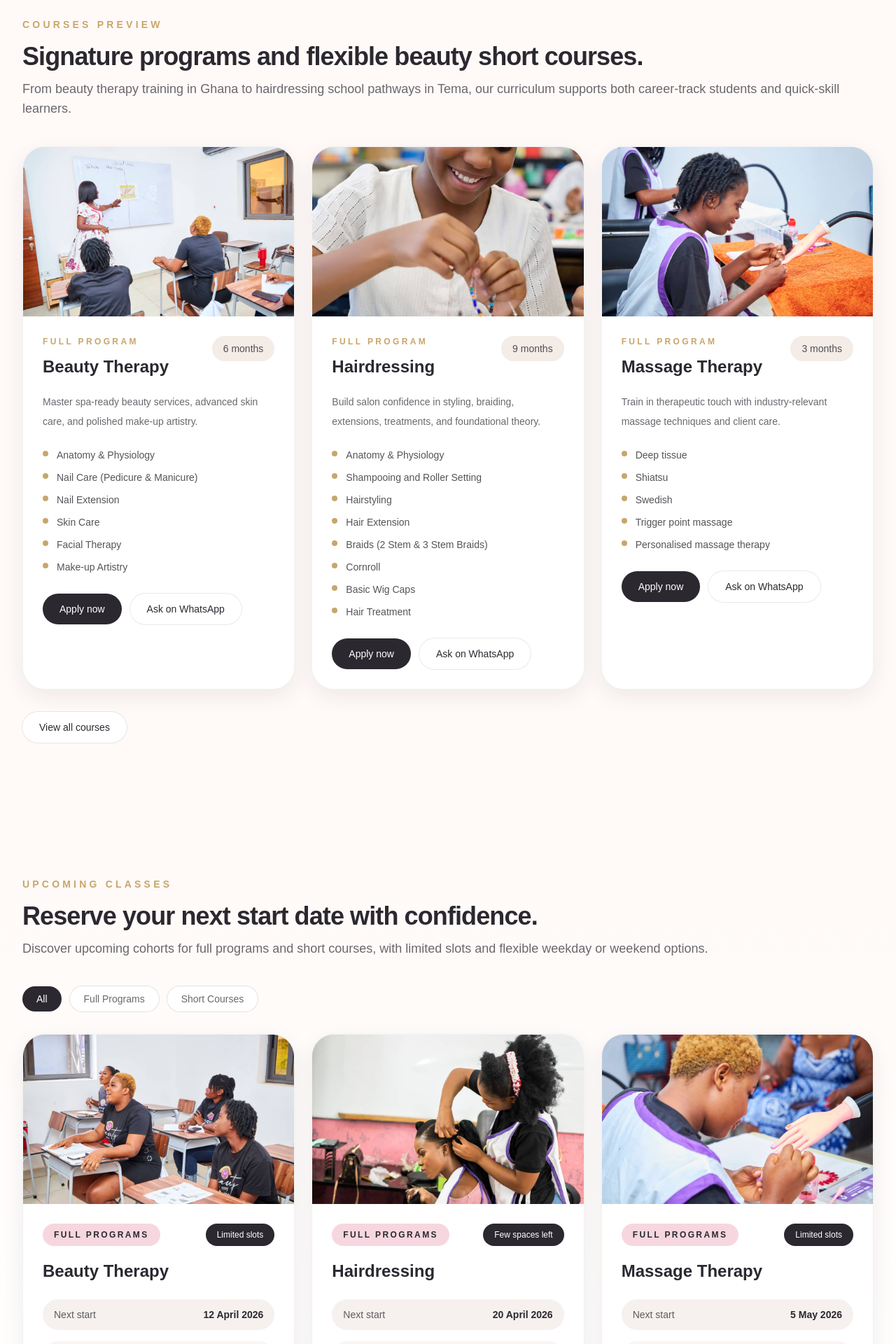
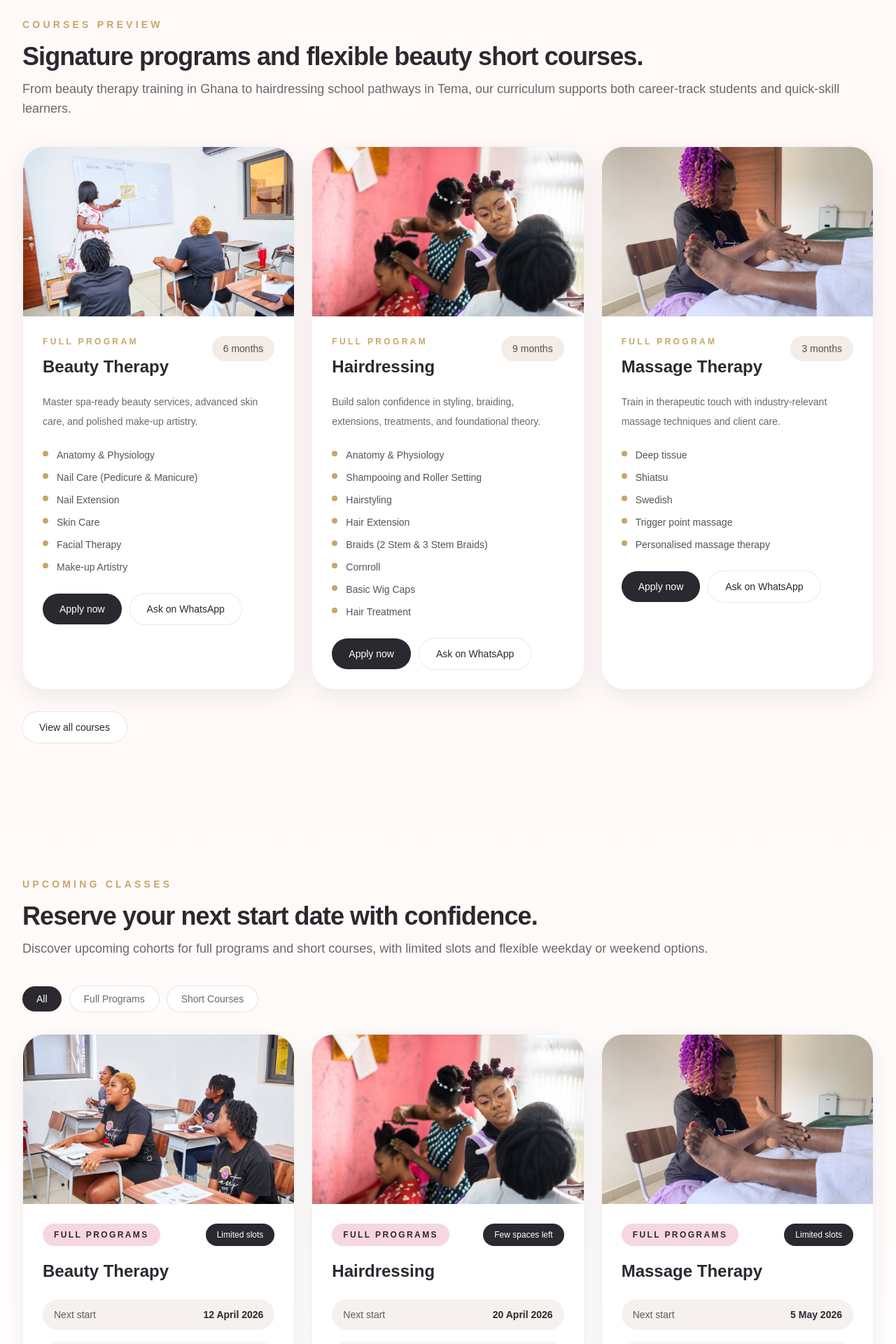
Before and after one commit to learngermanghana/email, a Next.js app: page / in a window 1280 px wide. Shown: the part 1955-3875 px from the top of the page at 70% size. Built offline with nearby package versions, Linux system fonts and the light colour scheme.

Commit message:
Update hairdressing and massage program images

```diff
--- a/src/data/courses.ts
+++ b/src/data/courses.ts
@@ -33,7 +33,7 @@ export const courses: Course[] = [
     duration: '9 months',
     summary: 'Build salon confidence in styling, braiding, extensions, treatments, and foundational theory.',
     category: 'Full Program',
-    image: '/uploads/courses/Beading7.jpeg',
+    image: '/uploads/homepage/hairdressing.jpeg',
     imageAlt: 'Hairdressing braids practice',
     modules: [
       'Anatomy & Physiology',
@@ -52,7 +52,7 @@ export const courses: Course[] = [
     duration: '3 months',
     summary: 'Train in therapeutic touch with industry-relevant massage techniques and client care.',
     category: 'Full Program',
-    image: '/uploads/courses/WhatsApp Image 2026-03-21 at 17.57.50.jpeg',
+    image: '/uploads/homepage/MAssage therepy.jpeg',
     imageAlt: 'Massage therapy facial training setup',
     modules: ['Deep tissue', 'Shiatsu', 'Swedish', 'Trigger point massage', 'Personalised massage therapy']
   },
--- a/src/data/upcoming-classes.ts
+++ b/src/data/upcoming-classes.ts
@@ -25,7 +25,7 @@ export const upcomingClasses: UpcomingClass[] = [
   {
     id: 'hairdressing-april',
     name: 'Hairdressing',
-    image: '/uploads/courses/hairdressing.jpeg',
+    image: '/uploads/homepage/hairdressing.jpeg',
     imageAlt: 'Hairdressing class with mannequin practice',
     startDate: '20 April 2026',
     duration: '9 months',
@@ -36,7 +36,7 @@ export const upcomingClasses: UpcomingClass[] = [
   {
     id: 'massage-therapy-may',
     name: 'Massage Therapy',
-    image: '/uploads/courses/WhatsApp Image 2026-03-21 at 17.57.50 (1).jpeg',
+    image: '/uploads/homepage/MAssage therepy.jpeg',
     imageAlt: 'Massage therapy demonstration during class',
     startDate: '5 May 2026',
     duration: '3 months',
```
